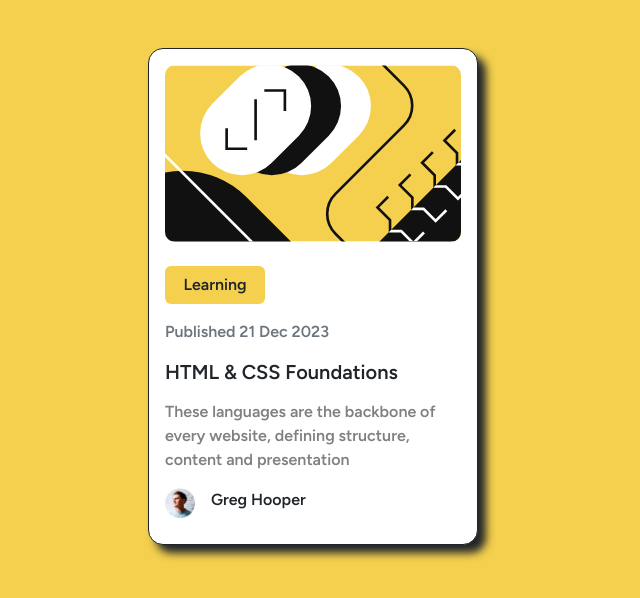
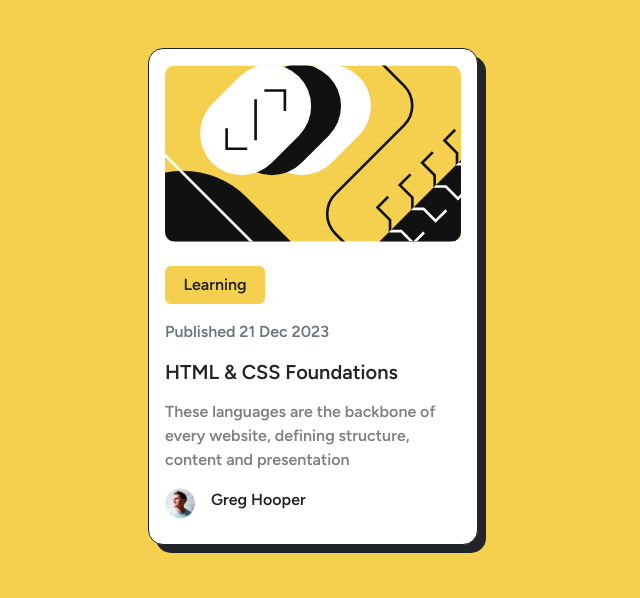
Before and after one commit to ArnaudM1983/Blog-Preview-Card, a plain HTML site: page index.html in a window 1280 px wide. Shown: the whole page, without its empty margins (327-967 px from the left). Drawn offline with nearby package versions, Linux system fonts and the light colour scheme.

Commit message:
Update style.css

```diff
--- a/css/style.css
+++ b/css/style.css
@@ -9,7 +9,7 @@ body{
     max-width: 330px;
     border-radius: 15px;
     border: solid 1px;
-    box-shadow: 8px 8px 8px;
+    box-shadow: 8px 8px;
 }
 
 img{
```
